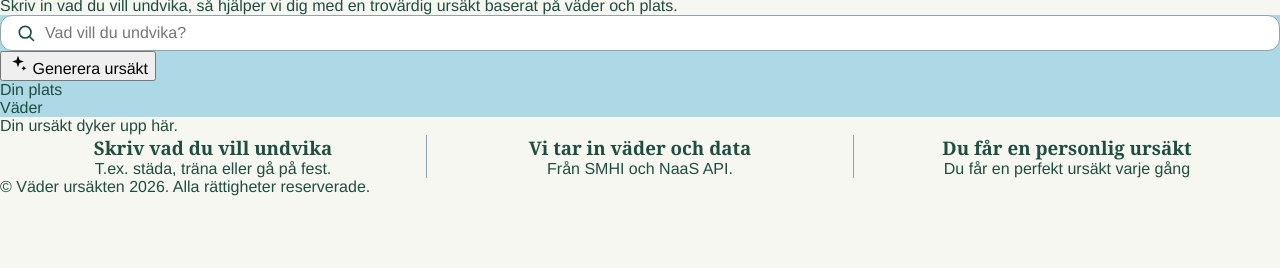
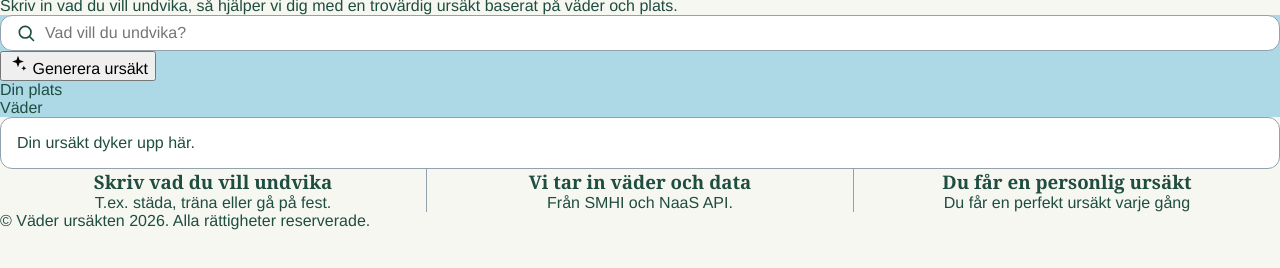
Before and after one commit to lindqvistrl/Ursakten, a website built with Vite: page index.html in a window 1280 px wide. Shown: the part 96-364 px from the top of the page. Built offline with nearby package versions, Linux system fonts and the light colour scheme.

Commit message:
styling av svarsruta (#45)

```diff
--- a/index.html
+++ b/index.html
@@ -60,7 +60,7 @@
       </div>
     </div>
   </div>
-  <div id="svar" class="svarsruta" aria-live="polite">
+  <div id="svar" class="svarsruta visas" aria-live="polite">
     <p class="placeholder">Din ursäkt dyker upp här.</p>
   </div>
   <section class="sa-funkar-det">
--- a/src/style.scss
+++ b/src/style.scss
@@ -27,6 +27,12 @@ $spacing-s: 0.5rem;
 $spacing-m: 1rem;
 $spacing-l: 2rem;
 $spacing-xl: 4rem;
+
+//Svarsruta
+$svar-bakgrund: #ffffff;
+$svar-border: 1px solid $ram;
+$svar-radie: 0.75rem;
+$svar-padding: $spacing-m;
 
 body {
   background-color: $background-color;
@@ -125,3 +131,15 @@ header {
 .sokfalt input:hover {
   border-color: $accent;
 }
+
+.svarsruta {
+  display: none;
+  background-color: $svar-bakgrund;
+  border: $svar-border;
+  border-radius: $svar-radie;
+  padding: $svar-padding;
+}
+
+.svarsruta.visas {
+  display: block;
+}
```
